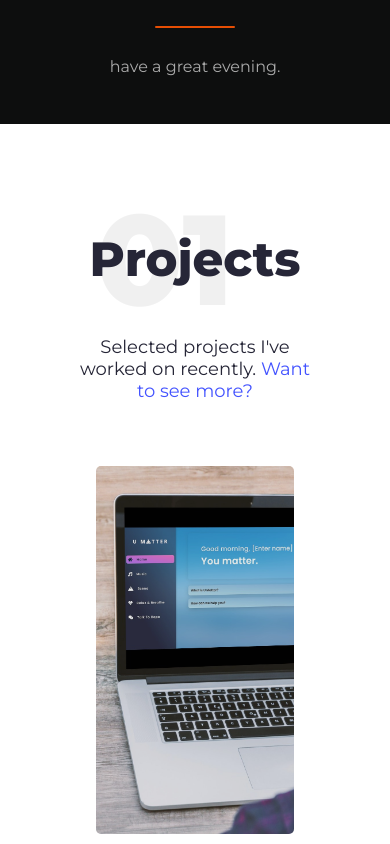
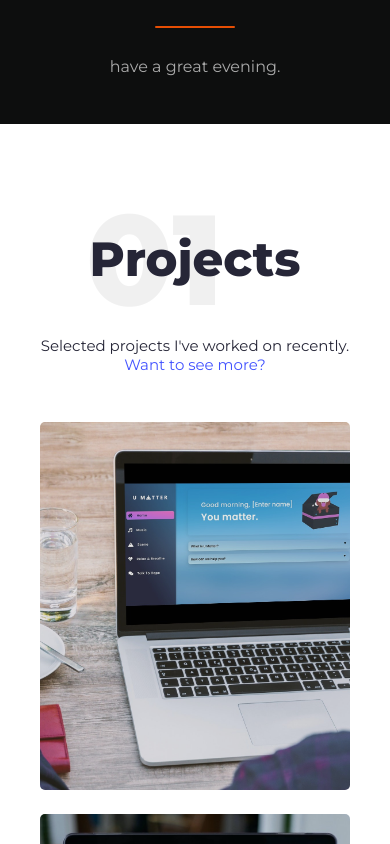
Before and after one commit to monciego/portfolio-react, a React (Create React App) app: page / in a window 390 px wide. Shown: the part 720-1564 px from the top of the page. Built offline with nearby package versions, Linux system fonts and the light colour scheme.

Commit message:
responsive project cards

```diff
--- a/src/components/styles/Global.js
+++ b/src/components/styles/Global.js
@@ -32,8 +32,11 @@ const GlobalStyles = createGlobalStyle`
 
     section{
         padding: 6.6125rem 5rem 7.6125rem 5rem;
-    }
 
+        @media all and (max-width: ${({ theme }) => theme.breakpoints.md}) {
+            padding: 6.6125rem 2.5rem 7.6125rem 2.5rem;
+         }
+      }
 `;
 
 export default GlobalStyles;
--- a/src/components/styles/Projects.styled.js
+++ b/src/components/styles/Projects.styled.js
@@ -28,6 +28,7 @@ export const ProjectsContainer = styled.div`
   flex-wrap: wrap;
   align-items: center;
   justify-content: center;
+  gap: 1.5rem;
   margin-top: 3rem;
 `;
 
@@ -110,7 +111,6 @@ export const ProjectCard = styled.article`
   background: #fff;
   width: 28rem;
   height: 23rem;
-  margin: 1rem;
   display: flex;
   justify-content: center;
   align-items: center;
@@ -140,4 +140,11 @@ export const ProjectCard = styled.article`
   &:hover ${ProjectTransitionImage} {
     opacity: 1;
   }
+
+  @media all and (max-width: ${({ theme }) => theme.breakpoints.lg}) {
+    width: 25rem;
+  }
+  @media all and (max-width: ${({ theme }) => theme.breakpoints.md}) {
+    width: 100%;
+  }
 `;
--- a/src/components/styles/Theme.js
+++ b/src/components/styles/Theme.js
@@ -21,6 +21,7 @@ export const theme = {
     secondary: "#4353ff",
   },
   breakpoints: {
+    lg: "64rem",
     md: "58.125rem",
     sm: "48rem",
     xs: "31.25rem",
--- a/src/components/styles/Typography.styled.js
+++ b/src/components/styles/Typography.styled.js
@@ -6,8 +6,16 @@ export const StyledParagraph = styled.p`
   font-size: ${(props) => props.fontSize || "1.125rem"};
   letter-spacing: ${(props) => props.spacing};
   text-align: ${(props) => props.textAlign};
+
+  @media all and (max-width: ${({ theme }) => theme.breakpoints.md}) {
+    font-size: ${(props) => props.fontSizeMobile || "0.9375rem"};
+  }
 `;
 
 export const StyledLink = styled.a`
   color: ${({ theme }) => theme.color.link};
+
+  @media all and (max-width: ${({ theme }) => theme.breakpoints.md}) {
+    display: block;
+  }
 `;
```
Also changed, not shown: src/assets/projects/project-4-laptop.jpg (added), src/assets/projects/project-4-mobile.jpg (added).
